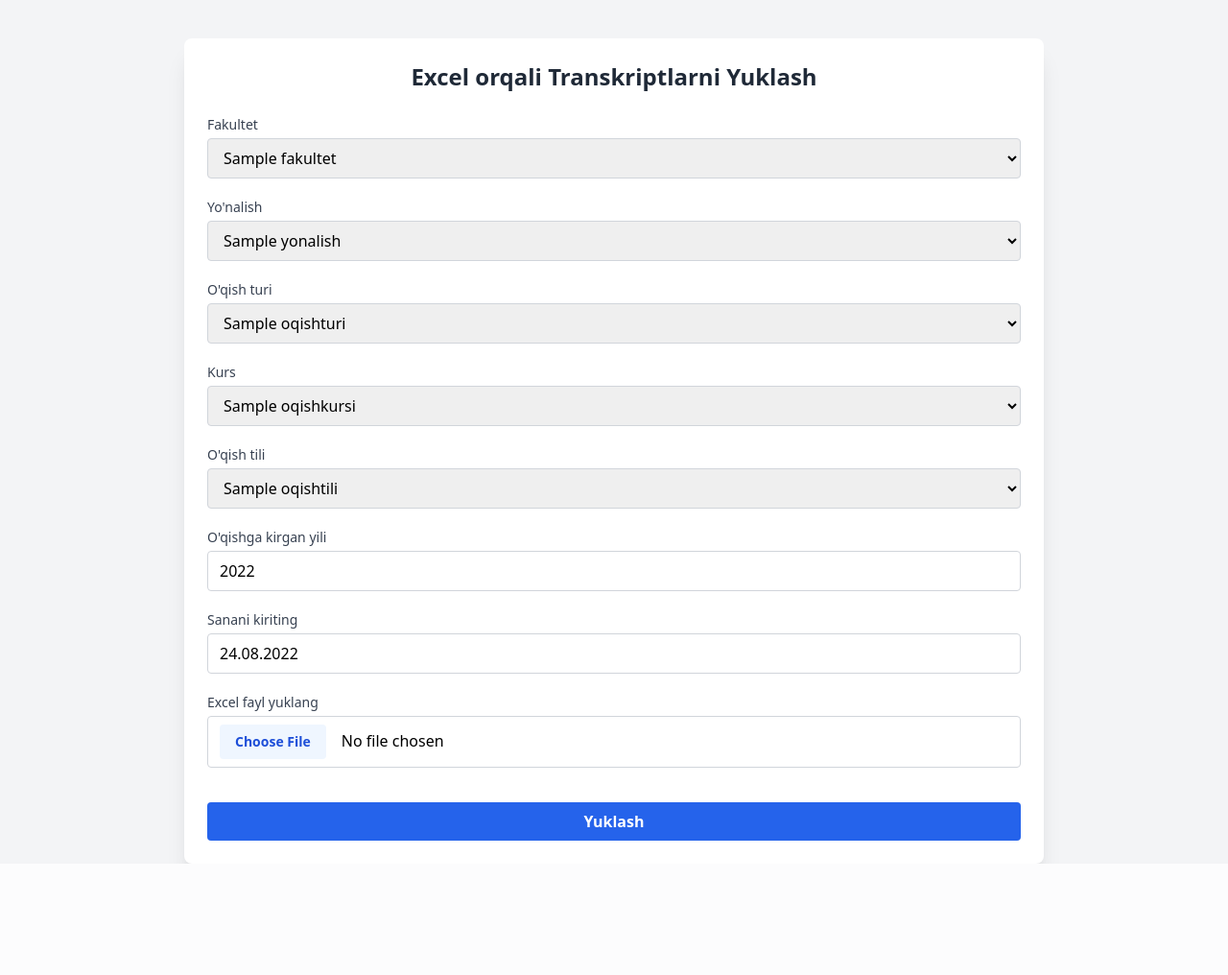
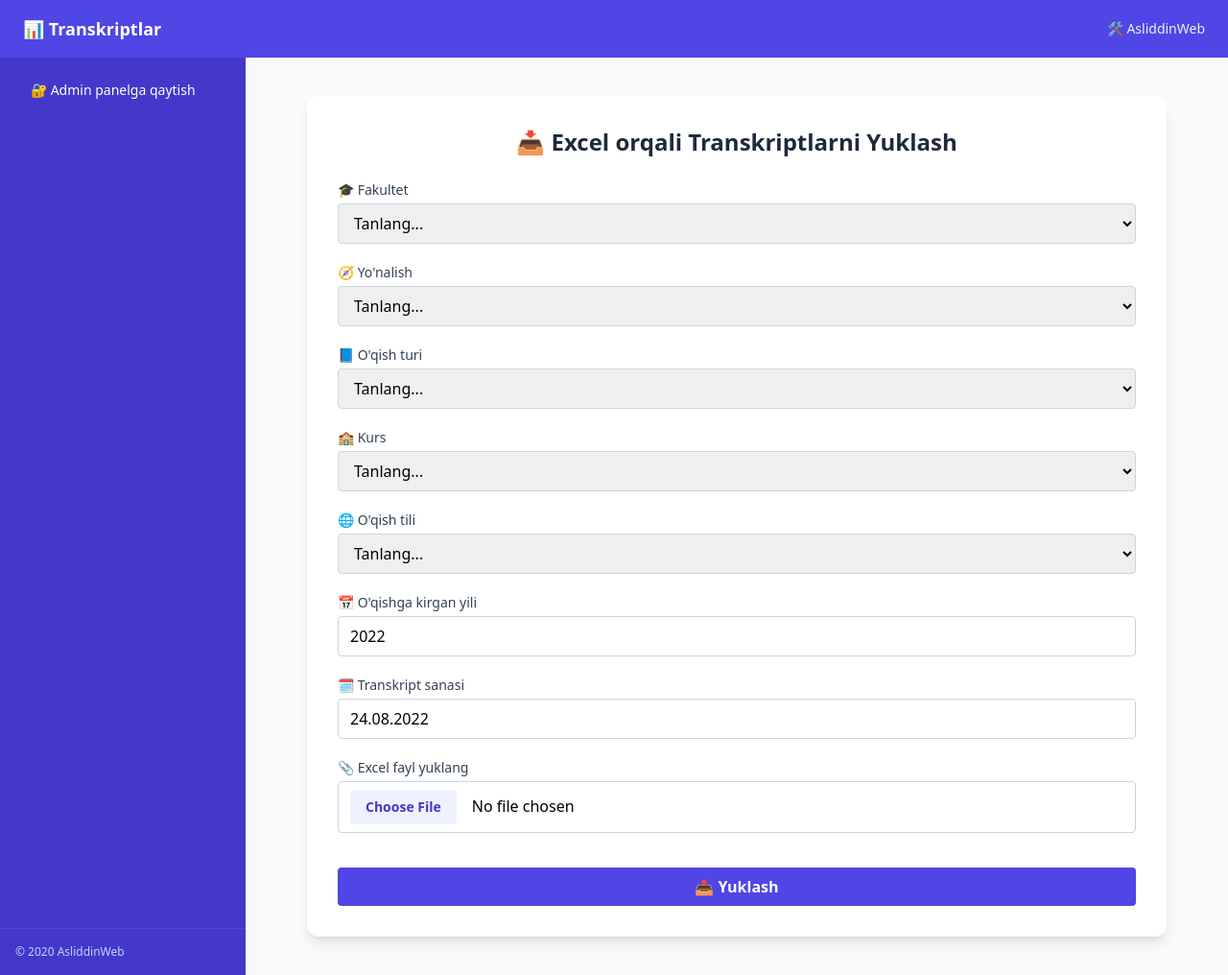
Before and after one commit to AsliddinWeb/transkriptXiuedu, a Django app: template templates/all_create.html in a window 1280 px wide. Shown: the whole page at 96% size. Before the commit the page ends 900 px from the top, so only its background shows below. Run offline with Django 5.2, Linux system fonts and the light colour scheme; tables that the repository leaves empty hold one stand-in row (values such as "Sample post"); the template is opened without the code that fills it: values that come from a table or form of the project are taken from there, most other values are stand-ins (such as "Sample title", 1, 10 or a date in 2020); some libraries are stand-ins or nearby versions.

Commit message:
UI updated

```diff
--- a/core/settings/base.py
+++ b/core/settings/base.py
@@ -164,6 +164,7 @@ UNFOLD = {
             "icon": "diamond",
             "title": "Excel orqali yaratish",
             "link": "/transkript/all-create/",
+            "target": "_blank",
         },
     ],
 }
--- a/templates/all_create.html
+++ b/templates/all_create.html
@@ -5,10 +5,33 @@
   <title>Transkriptlar yuklash</title>
   <script src="https://cdn.tailwindcss.com"></script>
 </head>
-<body class="bg-gray-100 min-h-screen">
+<body class="bg-gray-100 min-h-screen flex flex-col">
 
-    <div class="max-w-4xl mx-auto mt-10 p-6 bg-white shadow-xl rounded-lg">
-        <h1 class="text-2xl font-bold mb-6 text-center text-gray-800">Excel orqali Transkriptlarni Yuklash</h1>
+  <!-- 🔝 Navbar -->
+  <header class="bg-indigo-600 text-white px-6 py-4 flex justify-between items-center shadow-md">
+    <h1 class="text-lg font-bold">📊 Transkriptlar</h1>
+    <span class="text-sm opacity-90">🛠️ AsliddinWeb</span>
+  </header>
+
+  <div class="flex flex-1">
+    <!-- 📚 Sidebar -->
+    <aside class="w-64 bg-indigo-700 text-white flex flex-col">
+
+      <nav class="flex-1 p-4 space-y-3 text-sm">
+        <a href="{% url 'admin:index' %}" class="block px-4 py-2 rounded hover:bg-indigo-600 transition">
+          🔐 Admin panelga qaytish
+        </a>
+
+      </nav>
+      <div class="p-4 text-xs text-indigo-200 border-t border-indigo-600">
+        &copy; {{ year }} AsliddinWeb
+      </div>
+    </aside>
+
+    <!-- 📄 Main Content -->
+    <main class="flex-1 p-10 bg-gray-50">
+      <div class="max-w-4xl mx-auto bg-white shadow-lg rounded-xl p-8">
+        <h2 class="text-2xl font-semibold text-slate-800 mb-6 text-center">📥 Excel orqali Transkriptlarni Yuklash</h2>
 
         {% if messages %}
           <div class="mb-6 space-y-2">
@@ -17,7 +40,7 @@
                 {% if message.tags == 'success' %} bg-green-100 text-green-700
                 {% elif message.tags == 'error' %} bg-red-100 text-red-700
                 {% elif message.tags == 'warning' %} bg-yellow-100 text-yellow-700
-                        {% else %} bg-gray-100 text-gray-800 {% endif %}">
+                {% else %} bg-slate-100 text-slate-800 {% endif %}">
                 {{ message }}
               </div>
             {% endfor %}
@@ -29,8 +52,10 @@
 
           <!-- Fakultet -->
           <div>
-                <label for="fakultet" class="block text-sm font-medium text-gray-700 mb-1">Fakultet</label>
-                <select name="fakultet" id="fakultet" required class="w-full border border-gray-300 rounded px-3 py-2 focus:outline-none focus:ring-2 focus:ring-blue-500">
+            <label for="fakultet" class="block text-sm font-medium text-slate-700 mb-1">🎓 Fakultet</label>
+            <select name="fakultet" id="fakultet" required
+              class="w-full border border-slate-300 rounded px-3 py-2 focus:outline-none focus:ring-2 focus:ring-indigo-500">
+              <option value="" disabled selected>Tanlang...</option>
               {% for f in fakultetlar %}
                 <option value="{{ f.id }}">{{ f.nomi }}</option>
               {% endfor %}
@@ -39,8 +64,10 @@
 
           <!-- Yo'nalish -->
           <div>
-                <label for="yonalish" class="block text-sm font-medium text-gray-700 mb-1">Yo'nalish</label>
-                <select name="yonalish" id="yonalish" required class="w-full border border-gray-300 rounded px-3 py-2 focus:outline-none focus:ring-2 focus:ring-blue-500">
+            <label for="yonalish" class="block text-sm font-medium text-slate-700 mb-1">🧭 Yo'nalish</label>
+            <select name="yonalish" id="yonalish" required
+              class="w-full border border-slate-300 rounded px-3 py-2 focus:outline-none focus:ring-2 focus:ring-indigo-500">
+              <option value="" disabled selected>Tanlang...</option>
               {% for y in yonalishlar %}
                 <option value="{{ y.id }}">{{ y.nomi }}</option>
               {% endfor %}
@@ -49,8 +76,10 @@
 
           <!-- O'qish turi -->
           <div>
-                <label for="oqish_turi" class="block text-sm font-medium text-gray-700 mb-1">O'qish turi</label>
-                <select name="oqish_turi" id="oqish_turi" required class="w-full border border-gray-300 rounded px-3 py-2 focus:outline-none focus:ring-2 focus:ring-blue-500">
+            <label for="oqish_turi" class="block text-sm font-medium text-slate-700 mb-1">📘 O'qish turi</label>
+            <select name="oqish_turi" id="oqish_turi" required
+              class="w-full border border-slate-300 rounded px-3 py-2 focus:outline-none focus:ring-2 focus:ring-indigo-500">
+              <option value="" disabled selected>Tanlang...</option>
               {% for o in oqish_turlari %}
                 <option value="{{ o.id }}">{{ o.nomi }}</option>
               {% endfor %}
@@ -59,8 +88,10 @@
 
           <!-- Kurs -->
           <div>
-                <label for="kurs" class="block text-sm font-medium text-gray-700 mb-1">Kurs</label>
-                <select name="kurs" id="kurs" required class="w-full border border-gray-300 rounded px-3 py-2 focus:outline-none focus:ring-2 focus:ring-blue-500">
+            <label for="kurs" class="block text-sm font-medium text-slate-700 mb-1">🏫 Kurs</label>
+            <select name="kurs" id="kurs" required
+              class="w-full border border-slate-300 rounded px-3 py-2 focus:outline-none focus:ring-2 focus:ring-indigo-500">
+              <option value="" disabled selected>Tanlang...</option>
               {% for k in kurslar %}
                 <option value="{{ k.id }}">{{ k.nomi }}</option>
               {% endfor %}
@@ -69,8 +100,10 @@
 
           <!-- Til -->
           <div>
-                <label for="til" class="block text-sm font-medium text-gray-700 mb-1">O'qish tili</label>
-                <select name="til" id="til" required class="w-full border border-gray-300 rounded px-3 py-2 focus:outline-none focus:ring-2 focus:ring-blue-500">
+            <label for="til" class="block text-sm font-medium text-slate-700 mb-1">🌐 O'qish tili</label>
+            <select name="til" id="til" required
+              class="w-full border border-slate-300 rounded px-3 py-2 focus:outline-none focus:ring-2 focus:ring-indigo-500">
+              <option value="" disabled selected>Tanlang...</option>
               {% for t in tillar %}
                 <option value="{{ t.id }}">{{ t.nomi }}</option>
               {% endfor %}
@@ -79,27 +112,37 @@
 
           <!-- Tugatgan yili -->
           <div>
-                <label for="tugatgan_yili" class="block text-sm font-medium text-gray-700 mb-1">O'qishga kirgan yili</label>
-                <input type="text" name="tugatgan_yili" id="tugatgan_yili" value="2022" placeholder="Masalan: 2022" class="w-full border border-gray-300 rounded px-3 py-2 focus:outline-none focus:ring-2 focus:ring-blue-500">
+            <label for="tugatgan_yili" class="block text-sm font-medium text-slate-700 mb-1">📅 O'qishga kirgan yili</label>
+            <input type="text" name="tugatgan_yili" id="tugatgan_yili" value="2022"
+              placeholder="Masalan: 2022"
+              class="w-full border border-slate-300 rounded px-3 py-2 focus:outline-none focus:ring-2 focus:ring-indigo-500">
           </div>
 
-            <!-- Year -->
+          <!-- Sana -->
           <div>
-                <label for="year" class="block text-sm font-medium text-gray-700 mb-1">Sanani kiriting</label>
-                <input type="text" name="year" id="year" value="24.08.2022" placeholder="Masalan: 24.08.2022" class="w-full border border-gray-300 rounded px-3 py-2 focus:outline-none focus:ring-2 focus:ring-blue-500">
+            <label for="year" class="block text-sm font-medium text-slate-700 mb-1">🗓 Transkript sanasi</label>
+            <input type="text" name="year" id="year" value="24.08.2022"
+              placeholder="Masalan: 24.08.2022"
+              class="w-full border border-slate-300 rounded px-3 py-2 focus:outline-none focus:ring-2 focus:ring-indigo-500">
           </div>
 
           <!-- Excel fayl -->
           <div>
-                <label for="excel_file" class="block text-sm font-medium text-gray-700 mb-1">Excel fayl yuklang</label>
-                <input type="file" name="excel_file" id="excel_file" accept=".xlsx, .xls" required class="w-full border border-gray-300 rounded px-3 py-2 file:mr-4 file:py-2 file:px-4 file:rounded file:border-0 file:text-sm file:font-semibold file:bg-blue-50 file:text-blue-700 hover:file:bg-blue-100">
+            <label for="excel_file" class="block text-sm font-medium text-slate-700 mb-1">📎 Excel fayl yuklang</label>
+            <input type="file" name="excel_file" id="excel_file" accept=".xlsx, .xls" required
+              class="w-full border border-slate-300 rounded px-3 py-2 file:mr-4 file:py-2 file:px-4 file:rounded file:border-0 file:text-sm file:font-semibold file:bg-indigo-50 file:text-indigo-700 hover:file:bg-indigo-100 focus:outline-none focus:ring-2 focus:ring-indigo-500">
           </div>
 
           <!-- Submit -->
           <div class="pt-4">
-                <button type="submit" class="w-full bg-blue-600 text-white font-semibold py-2 px-4 rounded hover:bg-blue-700 transition duration-200">Yuklash</button>
+            <button type="submit"
+              class="w-full bg-indigo-600 text-white font-semibold py-2 px-4 rounded hover:bg-indigo-700 transition duration-200">
+              📤 Yuklash
+            </button>
           </div>
         </form>
       </div>
+    </main>
+  </div>
 </body>
 </html>
```
Lines whose indentation alone changed are shown as unchanged.
